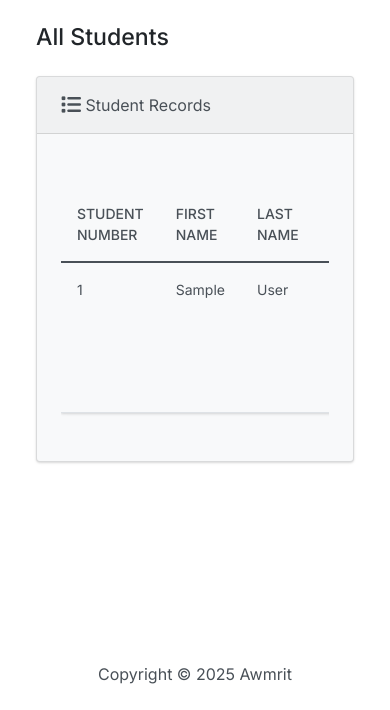
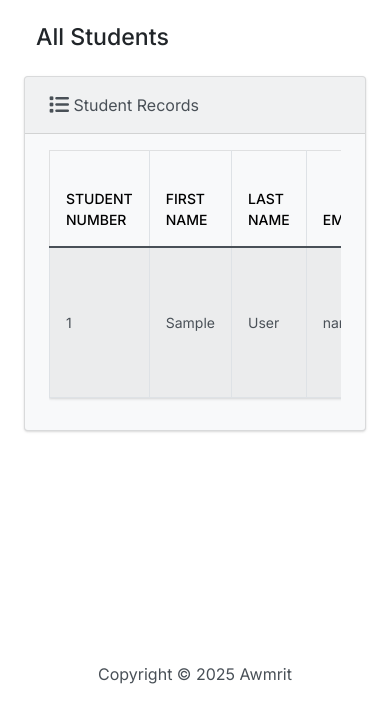
Before and after one commit to iamawmrit/Django-student-manegement-system-with-CRUD-operations, a Django app: page / in a window 390 px wide. Shown: the part 134-844 px from the top of the page. Run offline with Django 4.2, Linux system fonts and the light colour scheme; tables that the repository leaves empty hold one stand-in row (values such as "Sample post"); some libraries are stand-ins or nearby versions.

Commit message:
Enhance Table Design and Responsiveness

```diff
--- a/students/templates/students/index.html
+++ b/students/templates/students/index.html
@@ -2,18 +2,33 @@
 
 {% block body %}
 <h3 class="m-4">All Students</h3>
+<div class="container-fluid">
   <div class="row">
     <div class="col-12">
       {% if students %}
-    <div class="card bg-light ms-4 me-4 mb-4">
+      <div class="card bg-light mb-4">
         <div class="card-header">
           <i class="fa-solid fa-list fa-lg"></i> Student Records
         </div>
         <div class="card-body">
-        <p class="card-text">
+          <style>
+            /* Custom CSS for column lines and hover effect */
+            .table th, .table td {
+              border-right: 1px solid #dee2e6; /* Add right border to each cell */
+            }
+            .table th:last-child, .table td:last-child {
+              border-right: none; /* Remove right border from the last column */
+            }
+            .table-hover tbody tr:hover {
+              background-color: #f8f9fa; /* Light background on hover */
+            }
+            .table td {
+              vertical-align: middle; /* Center align content */
+            }
+          </style>
           <div class="table-responsive">
-            <table class="table table-hover">
-              <thead>
+            <table class="table table-hover table-striped table-bordered">
+              <thead class="table-light">
                 <tr>
                   <th scope="col">Student Number</th>
                   <th scope="col">First Name</th>
@@ -34,21 +49,17 @@
                     <td>{{ student.field_of_study }}</td>
                     <td>{{ student.gpa }}</td>
                     <td>
-                      <button type="button" class="btn btn-success me-1" href="{% url 'view_student' student.id %}" data-bs-toggle="modal" data-bs-target="#myModal{{student.id}}">
+                      <button type="button" class="btn btn-success me-1" data-bs-toggle="modal" data-bs-target="#myModal{{student.id}}">
                         <i class="fa-solid fa-circle-info fa-lg"></i>
                       </button>
 
                       <!-- Modal - View Student -->
                       <div class="modal" id="myModal{{student.id}}" tabindex="-1" aria-labelledby="myModalLabel1" aria-hidden="true">
-                        <div class="modal-dialog" role="document">
+                        <div class="modal-dialog">
                           <div class="modal-content">
                             <div class="modal-header">
-                              <h5 class="modal-title">
-                                Student: {{ student.first_name }} {{ student.last_name }}
-                              </h5>
-                              <button type="button" class="btn-close" data-bs-dismiss="modal" aria-label="Close">
-                                <span aria-hidden="true"></span>
-                              </button>
+                              <h5 class="modal-title">Student: {{ student.first_name }} {{ student.last_name }}</h5>
+                              <button type="button" class="btn-close" data-bs-dismiss="modal" aria-label="Close"></button>
                             </div>
                             <div class="modal-body">
                               <ul class="list-unstyled">
@@ -77,15 +88,11 @@
 
                       <!-- Modal - Delete Student -->
                       <div class="modal" id="delete{{student.id}}" tabindex="-1" aria-labelledby="myModalLabel2" aria-hidden="true">
-                        <div class="modal-dialog" role="document">
+                        <div class="modal-dialog">
                           <div class="modal-content">
                             <div class="modal-header">
-                              <h5 class="modal-title">
-                                Student: {{ student.first_name }} {{ student.last_name }}
-                              </h5>
-                              <button type="button" class="btn-close" data-bs-dismiss="modal" aria-label="Close">
-                                <span aria-hidden="true"></span>
-                              </button>
+                              <h5 class="modal-title">Student: {{ student.first_name }} {{ student.last_name }}</h5>
+                              <button type="button" class="btn-close" data-bs-dismiss="modal" aria-label="Close"></button>
                             </div>
                             <div class="modal-body">
                               <p>Are you sure you want to delete this student?</p>
@@ -106,12 +113,12 @@
               </tbody>
             </table>
           </div>
-        </p>
         </div>
       </div>
       {% else %}
-      <h5 class="alert alert-primary ms-4 me-4">No Student Records</h5>
+        <h5 class="alert alert-primary">No Student Records</h5>
       {% endif %}
     </div>
   </div>
+</div>
 {% endblock %}
```
Also changed, not shown: README.md, assets/sc.png (added), assets/sc1.png (deleted), students/static/images/homepage.png (deleted). Lines whose indentation alone changed are shown as unchanged.
